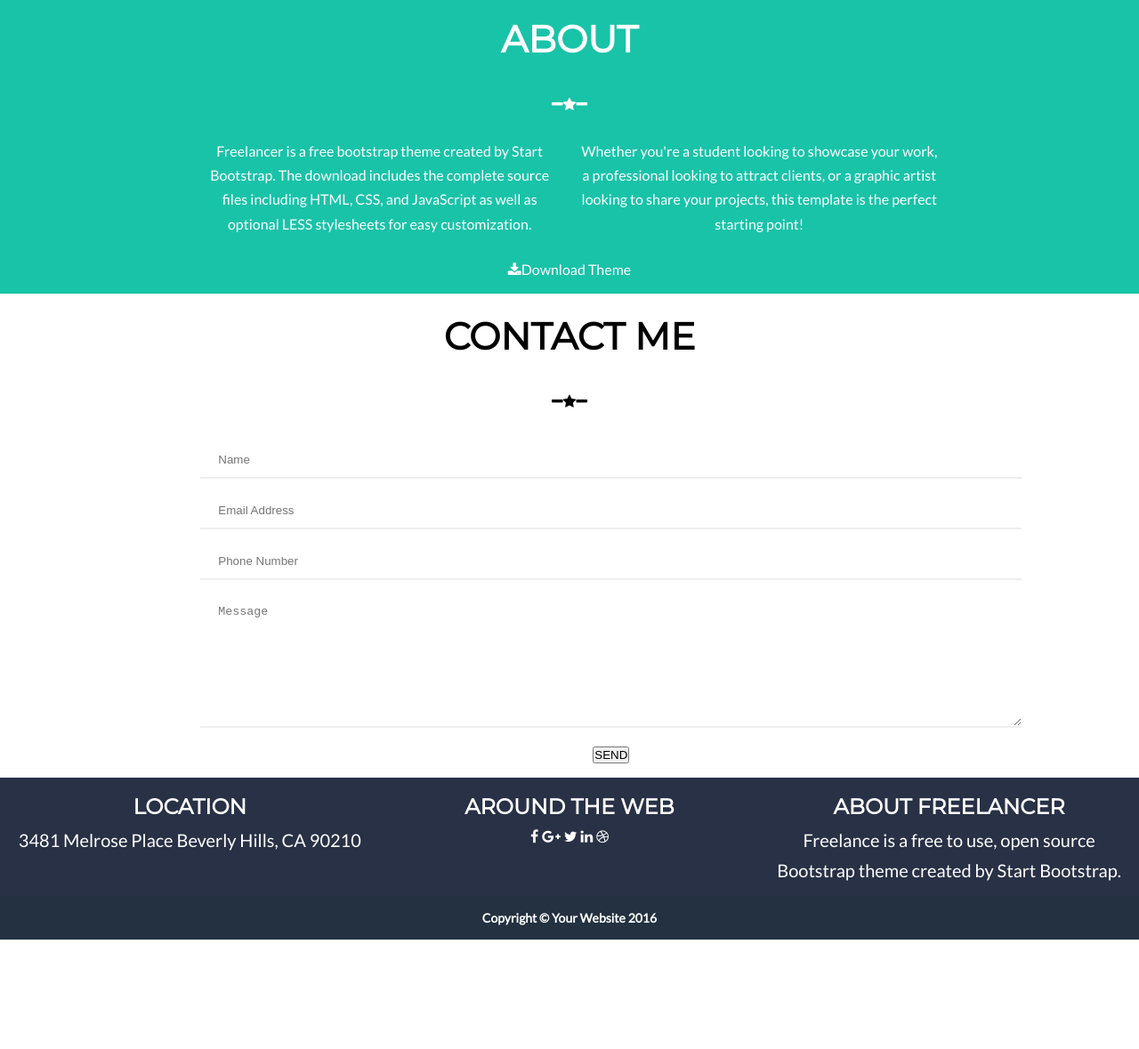
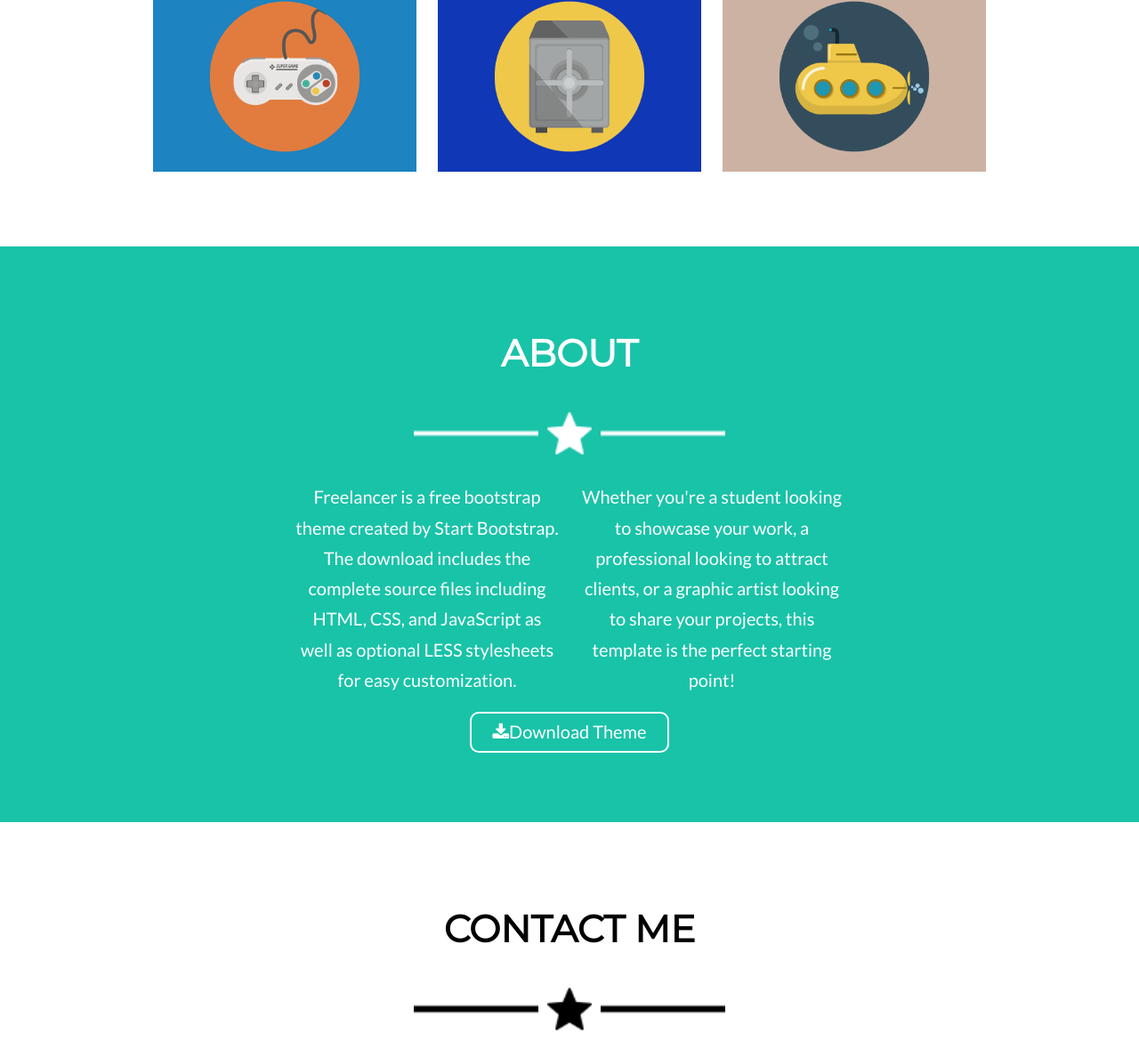
Before and after one commit to nelyflores/freelancer, a plain HTML site: page index.html in a window 1280 px wide. Shown: the part 1284-2463 px from the top of the page at 89% size. Before the commit the page ends 2340 px from the top, so only its background shows below. Drawn offline with Linux system fonts and the light colour scheme.

Commit message:
arreglando estrellas y botones con hover

```diff
--- a/css/common.css
+++ b/css/common.css
@@ -33,6 +33,9 @@
 .col-2{
   width: 16.666%;
 }
+.col-2-5{
+  width: 20.833%;
+}
 .col-3{
   width: 25%;
 }
--- a/css/main.css
+++ b/css/main.css
@@ -50,6 +50,7 @@ position: fixed;
 }
 .fuente{
   color: white;
+
 }
 .alinear{
   text-align: center;
@@ -97,7 +98,63 @@ font-family: 'Lato', sans-serif;
 }
 .contacto{
   font-size: 20px;
+
 }
 .copy{
   font-size: 14px;
 }
+.estrella{
+height:  60px;
+}
+.boton3 {
+  color: white !important;
+  font-size: 20px;
+  font-weight: 500;
+  padding: 0.5em 1.2em;
+
+  background: rgba(0,0,0,0);
+  border: 2px solid;
+  border-color: white;
+  border-radius: 10px;
+  transition: all 1s ease;
+
+}
+.boton3:hover {
+  background: white;
+  color: #19c3a8 !important;
+}
+.boton1{
+  background-color:#19c3a8;
+  font-size: 18px;
+  padding: 8px;
+  border-radius: 7px;
+  border: none;
+
+}
+.boton1:hover {
+background-color:#139681;
+
+}
+.raya{
+  padding: 5px;
+  width: 150px;
+  height: 60px;
+}
+.estrella{
+  padding: 5px;
+}
+.circulo {
+  height:50px;
+  width: 50px;
+  display: table-cell;
+  text-align: center;
+  font-size:20px;
+  vertical-align: middle;
+  border-radius: 50%;
+border: 2px solid white;
+align-content: center;
+}
+.circulo:hover{
+background-color:  white;
+  color:#19c3a8;
+}
--- a/index.html
+++ b/index.html
@@ -35,9 +35,11 @@
 				<img class="alinear" src="assets/images/profile.png" alt="" >
 				<section class="col-12"></section>
 				<section class="col-12 " ><h1 id="menu" class="alinear familiafuente ">START BOOTSTRAP</h1></section>
-				<section class="col-12 " ><i class="fa fa-minus" aria-hidden="true"></i><i class="fa fa-star" aria-hidden="true"><i class="fa fa-minus" aria-hidden="true"></i></i></section>
+				<section class="col-12 " ><img src="assets/images/portfolio/restar.png" alt="" class="raya"><img src="assets/images/portfolio/estrella.png" alt="" class="estrella"><img class="raya"src="assets/images/portfolio/restar.png" alt="" ></section>
 				<section class="col-12 " ><p class="alinear familiafuentedos tamano">Web Developer - Graphic Artist - User Experience Designer</p></section>
-
+				<section class="col-12"></section>
+				<section class="col-12"></section>
+				<section class="col-12"></section>
 
 			</section>
 
@@ -47,10 +49,15 @@
 		<!--termina el home-->
 
 		<section class="row alinear">
+			<section class="col-12"></section>
+			<section class="col-12"></section>
+			<section class="col-12"></section>
 			<section class="col-12"> <h1 class="familiafuente subtitulo">PORTFOLIO</h1></section>
-			<section class="col-12 " ><i class="fa fa-minus" aria-hidden="true"></i><i class="fa fa-star" aria-hidden="true"><i class="fa fa-minus" aria-hidden="true"></i></i></section>
+			<section class="col-12 " ><img class="raya"src="assets/images/portfolio/raya2.png" alt="" ><img src="assets/images/portfolio/estrellan.png" alt="" class="estrella"><img class="raya"src="assets/images/portfolio/raya2.png" alt="" ></section>
 			<section class="col-1-5"></section>
-			<section class="col-3"><img src="assets/images/portfolio/cabin.png" alt="" width="100%"></section>
+
+			<section class="col-3"><img src="assets/images/portfolio/cabin.png" alt="" class="image" width="100%"></section>
+
 			<section class="col-3"><img src="assets/images/portfolio/cake.png" alt="" width="100%"></section>
 			<section class="col-3"><img src="assets/images/portfolio/circus.png" alt="" width="100%"></section>
 <section class="col-1-5"></section>
@@ -64,69 +71,96 @@
 	<section class="col-3"><img src="assets/images/portfolio/safe.png" alt="" width="100%"></section>
 	<section class="col-3"><img src="assets/images/portfolio/submarine.png" alt="" width="100%"></section>
 <section class="col-1-5"></section>
+<section class="col-12"></section>
+<section class="col-12"></section>
+<section class="col-12"></section>
+</section>
 
-</section>
 <!--termina seccion de portfolio-->
 
 <section class="row color fuente alinear">
+	<section class="col-12"></section>
+	<section class="col-12"></section>
+	<section class="col-12"></section>
 	<section class="col-12 "><h1 class="fuente alinear familiafuente subtitulo">ABOUT</h1></section>
-	<section class="col-12 " ><i class="fa fa-minus" aria-hidden="true"></i><i class="fa fa-star" aria-hidden="true"><i class="fa fa-minus" aria-hidden="true"></i></i></section>
-	<section class="col-2"></section>
-	<section class="col-4"><p class="familiafuentedos">Freelancer is a free bootstrap theme created by Start Bootstrap.
+	<section class="col-12 " ><img src="assets/images/portfolio/restar.png" alt="" class="raya"><img src="assets/images/portfolio/estrella.png" alt="" class="estrella"><img class="raya"src="assets/images/portfolio/restar.png" alt="" ></section>
+	<section class="col-3"></section>
+	<section class="col-3"><p class="familiafuentedos contacto">Freelancer is a free bootstrap theme created by Start Bootstrap.
 		The download includes the complete source files including HTML, CSS, and
 		JavaScript as well as optional LESS stylesheets for easy customization.</p></section>
-		<section class="col-4"><p class="familiafuentedos">Whether you're a student looking to showcase your work, a professional looking to attract clients,
+		<section class="col-3"><p class="familiafuentedos contacto">Whether you're a student looking to showcase your work, a professional looking to attract clients,
 			or a graphic artist looking to share your projects, this template is the perfect starting point!</p></section>
-			<section class="col-12"><i class="fa fa-download" aria-hidden="true"></i><span class="familiafuentedos">Download Theme</span></section>
-
+			<section class="col-12"><span class="boton3"><i class="fa fa-download " aria-hidden="true"></i><span class="familiafuentedos ">Download Theme</span></span></section>
+			<section class="col-12"></section>
+			<section class="col-12"></section>
+			<section class="col-12"></section>
 </section>
 
 <!-- termina seccion de about -->
 
-<section class="row alinear">
-	<section class="col-12"><h1 class="familiafuente subtitulo">CONTACT ME</h1></section>
-	<section class="col-12 " ><i class="fa fa-minus" aria-hidden="true"></i><i class="fa fa-star" aria-hidden="true"><i class="fa fa-minus" aria-hidden="true"></i></i></section>
+<section class="row">
+	<section class="col-12"></section>
+	<section class="col-12"></section>
+	<section class="col-12"></section>
+	<section class="col-12"><h1 class="familiafuente subtitulo  alinear">CONTACT ME</h1></section>
+	<section class="col-12  alinear" ><img src="assets/images/portfolio/raya2.png" alt="" class="raya"><img src="assets/images/portfolio/estrellan.png" alt="" class="estrella"><img class="raya"src="assets/images/portfolio/raya2.png" alt="" ></section>
 <section class="col-2"></section>
 <section class="col-8">
 	<form>
 
-  <input type="text" id="fname" name="fname" placeholder="Name">
+  <input type="text" id="fname" name="fname" placeholder="Name"  class="formulario">
 
-  <input type="email" id="lname" name="lname" placeholder="Email Address">
+  <input type="email" id="lname" name="lname" placeholder="Email Address" class="formulario">
 
-	<input type="tel" id="lname" name="lname" placeholder="Phone Number">
+	<input type="tel" id="lname" name="lname" placeholder="Phone Number" class="formulario">
 
-	 <textarea placeholder="Message"></textarea>
-	 <button type="submit" name="button">SEND</button>
+	 <textarea placeholder="Message"  class="formulario"></textarea>
+	 <button type="submit" name="button" class="boton1 fuente" onsubmit="return validacion()">Send</button>
+
 </form>
+
 </section>
+
+<section class="col-12"></section>
+<section class="col-12"></section>
+<section class="col-12"></section>
 </section>
 
 <!--Termina la seccion contact-->
 <footer>
 <section class="row fuente alinear">
-	<section class="col-4">
+	<section class="col-12"></section>
+	<section class="col-12"></section>
+	<section class="col-1"></section>
+	<section class="col-3">
+
+
 		<h1 class="familiafuente tamano">LOCATION</h1>
-		<p class="familiafuentedos contacto">3481 Melrose Place
+		<p class="familiafuentedos contacto">3481 Melrose Place<br>
 Beverly Hills, CA 90210</p>
 	</section>
-	<section class="col-4">
+	<section class="col-1"></section>
+	<section class="col-2-5 alinear">
 		<h1 class="familiafuente tamano">AROUND THE WEB</h1>
-		<i class="fa fa-facebook" aria-hidden="true"></i>
-		<i class="fa fa-google-plus" aria-hidden="true"></i>
-		<i class="fa fa-twitter" aria-hidden="true"></i>
-		<i class="fa fa-linkedin" aria-hidden="true"></i>
-		<i class="fa fa-dribbble" aria-hidden="true"></i>
+		<span class="circulo alinear"><i class="fa fa-facebook" aria-hidden="true"></i></span>
+		<span class="circulo"><i class="fa fa-google-plus" aria-hidden="true"></i></span>
+		<span class="circulo"><i class="fa fa-twitter" aria-hidden="true"></i></span>
+		<span class="circulo"><i class="fa fa-linkedin" aria-hidden="true"></i></span>
+		<span class="circulo"><i class="fa fa-dribbble" aria-hidden="true"></i></span>
 	</section>
-	<section class="col-4">
+		<section class="col-1"></section>
+	<section class="col-3">
 		<h1 class="familiafuente tamano">ABOUT FREELANCER</h1>
 		<p class="familiafuentedos contacto">Freelance is a free to use, open source Bootstrap theme created by Start Bootstrap.</p>
 	</section>
+	<section class="col-1"></section>
 
 </section>
 </footer>
 
 <section class="row end fuente alinear">
+	<section class="col-12"></section>
+
 	<section class="col-12"><h3 class="familiafuentedos copy">  Copyright © Your Website 2016 </h3></section>
 
 </section>
@@ -134,6 +168,9 @@ Beverly Hills, CA 90210</p>
 		</article>
 
 	<!-- Enlaza aquí tu archivo JS -->
+	<script type="text/javascript" src="js/app.js">
+
+	</script>
 
 </body>
 </html>
--- a/js/app.js
+++ b/js/app.js
@@ -1,3 +1,12 @@
 /*
  * Archivo principal de JS
  */
+ var intputElements=document.getElementsByClassName('formulario');
+ function validacion(){
+ for (var i=0;i <intputElements.length; i++){
+   if (intputElements.value==null || valor.length == 0 || /^\s+$/.test(valor) ){
+     console.log("faltan cosas")
+   }
+
+ }
+}
```
Also changed, not shown: assets/images/portfolio/estrella.png (added), assets/images/portfolio/estrellan.png (added), assets/images/portfolio/raya2.png (added), assets/images/portfolio/restar.png (added).
